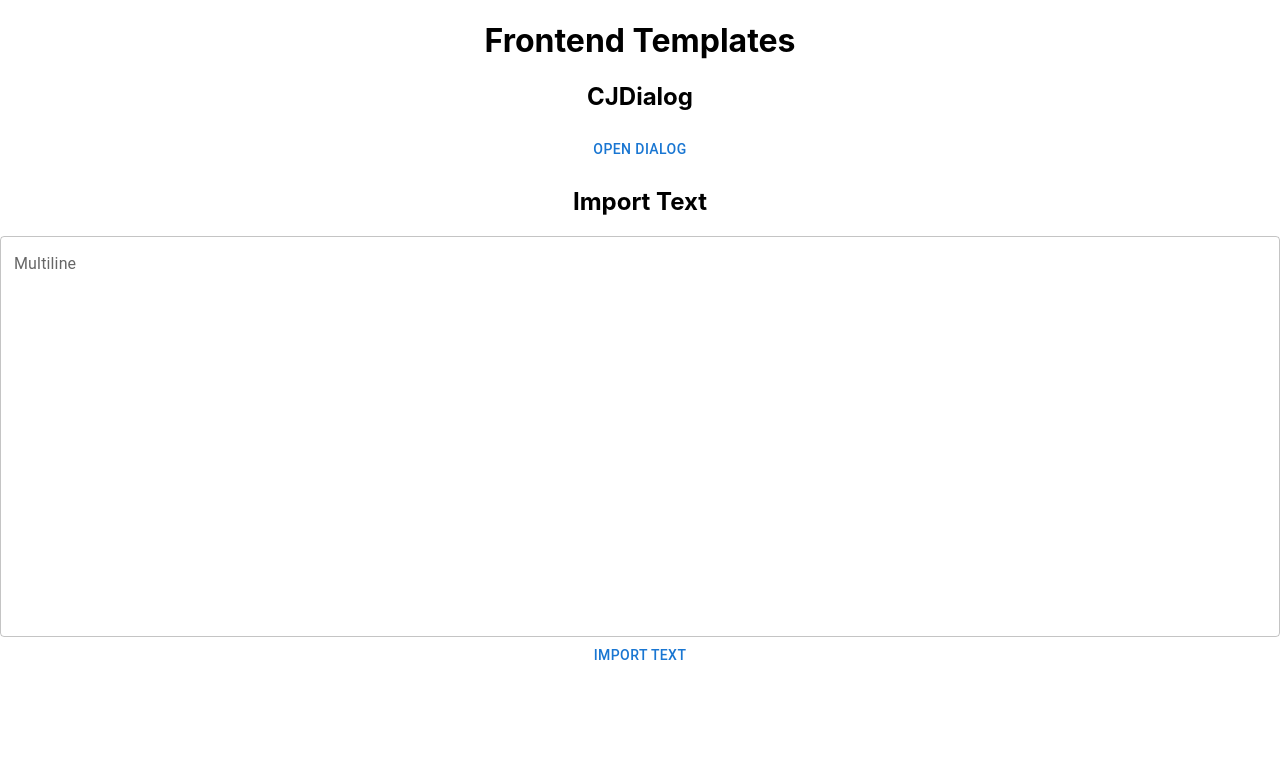
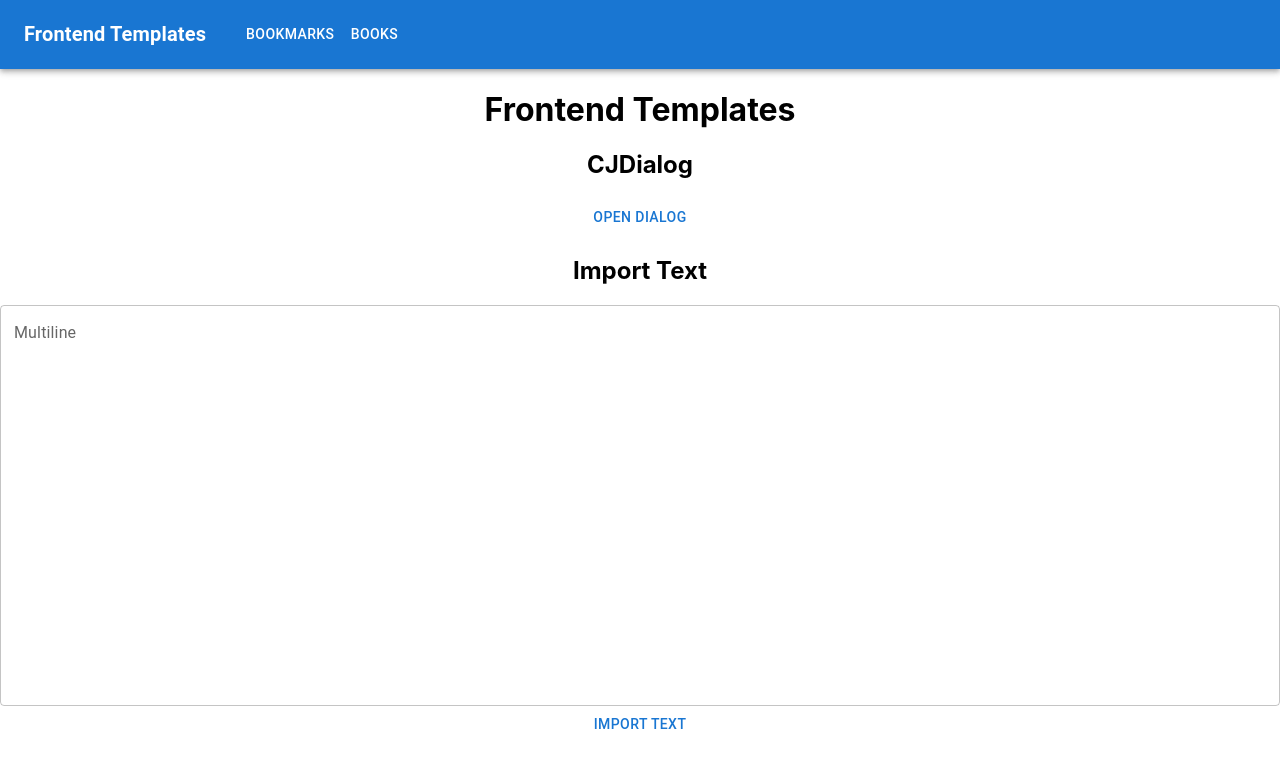
Before and after one commit to CamJohnson26/frontend-templates, a React (Create React App) app: page / in a window 1280 px wide. Shown: the top 768 px of the page. Built offline with nearby package versions, Linux system fonts and the light colour scheme.

Commit message:
Add appbar component

```diff
--- a/src/App.tsx
+++ b/src/App.tsx
@@ -3,10 +3,12 @@ import logo from './logo.svg';
 import './App.css';
 import {CJDialog} from "./screens/CJDialog";
 import {ImportText} from "./utilities/ImportText";
+import {AppBar} from "./navigation/AppBar";
 
 function App() {
   return (
       <div className="App">
+          <AppBar title={'Frontend Templates'} routes={['Bookmarks', 'Books']} onChange={(route) => alert(route)} />
           <h1>Frontend Templates</h1>
           <h2>CJDialog</h2>
           <CJDialog title={'My Modal'} buttonTitle={'Open Dialog'}>
--- /dev/null
+++ b/src/navigation/AppBar.tsx
@@ -0,0 +1,72 @@
+import MUIAppBar from '@mui/material/AppBar';
+import {Box, Button, Container, IconButton, Menu, MenuItem, Toolbar, Typography} from "@mui/material";
+import MenuIcon from "@mui/icons-material/Menu";
+import {useState} from "react";
+
+export const AppBar = ({title, routes, onChange}:{title: string; routes: string[], onChange: (route: string) => void}) => {
+
+    const [anchorElNav, setAnchorElNav] = useState<null | HTMLElement>(null);
+
+    const handleOpenNavMenu = (event: React.MouseEvent<HTMLElement>) => {
+        setAnchorElNav(event.currentTarget);
+    };
+
+    const handleCloseNavMenu = () => {
+        setAnchorElNav(null);
+    };
+
+    return <MUIAppBar position="static">
+        <Container maxWidth="xl">
+            <Toolbar disableGutters>
+                <Typography variant="h6" component="div" paddingRight={4} fontWeight={700}>{title}</Typography>
+                <Box sx={{ flexGrow: 1, display: { xs: 'flex', md: 'none' } }}>
+                    <IconButton
+                        size="large"
+                        aria-label="account of current user"
+                        aria-controls="menu-appbar"
+                        aria-haspopup="true"
+                        onClick={handleOpenNavMenu}
+                        color="inherit"
+                    >
+                        <MenuIcon />
+                    </IconButton>
+                    <Menu
+                        id="menu-appbar"
+                        anchorEl={anchorElNav}
+                        anchorOrigin={{
+                            vertical: 'bottom',
+                            horizontal: 'left',
+                        }}
+                        keepMounted
+                        transformOrigin={{
+                            vertical: 'top',
+                            horizontal: 'left',
+                        }}
+                        open={Boolean(anchorElNav)}
+                        onClose={handleCloseNavMenu}
+                        sx={{ display: { xs: 'block', md: 'none' } }}
+                    >
+                        {routes.map((route) => (
+                            <MenuItem key={route} onClick={handleCloseNavMenu}>
+                                <Typography sx={{ textAlign: 'center' }}>{route}</Typography>
+                            </MenuItem>
+                        ))}
+                    </Menu>
+                </Box>
+                <Box sx={{ flexGrow: 1, display: { xs: 'none', md: 'flex' } }}>
+                    {routes.map((route) => (
+                        <Button
+                            key={route}
+                            onClick={() => {
+                                onChange(route)
+                                handleCloseNavMenu()}}
+                            sx={{ my: 2, color: 'white', display: 'block' }}
+                        >
+                            {route}
+                        </Button>
+                    ))}
+                </Box>
+            </Toolbar>
+        </Container>
+    </MUIAppBar>
+}
```
